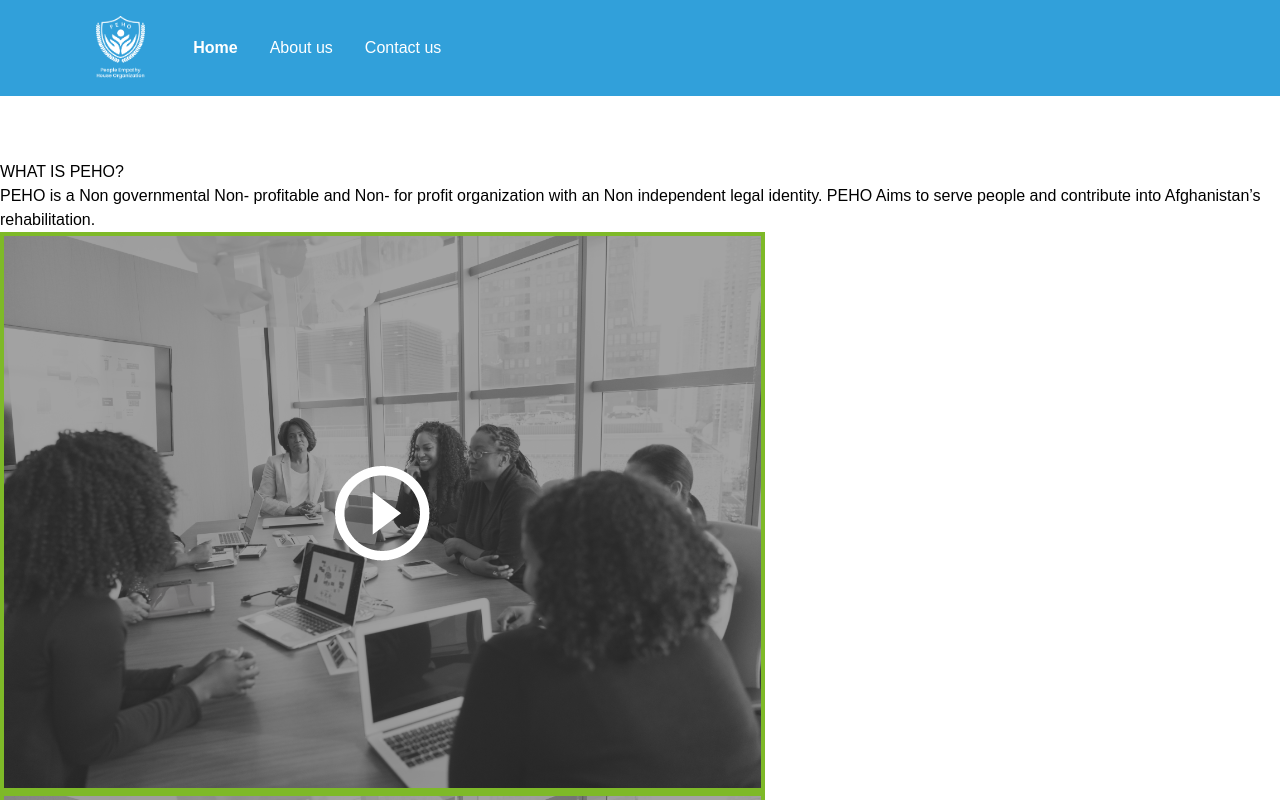
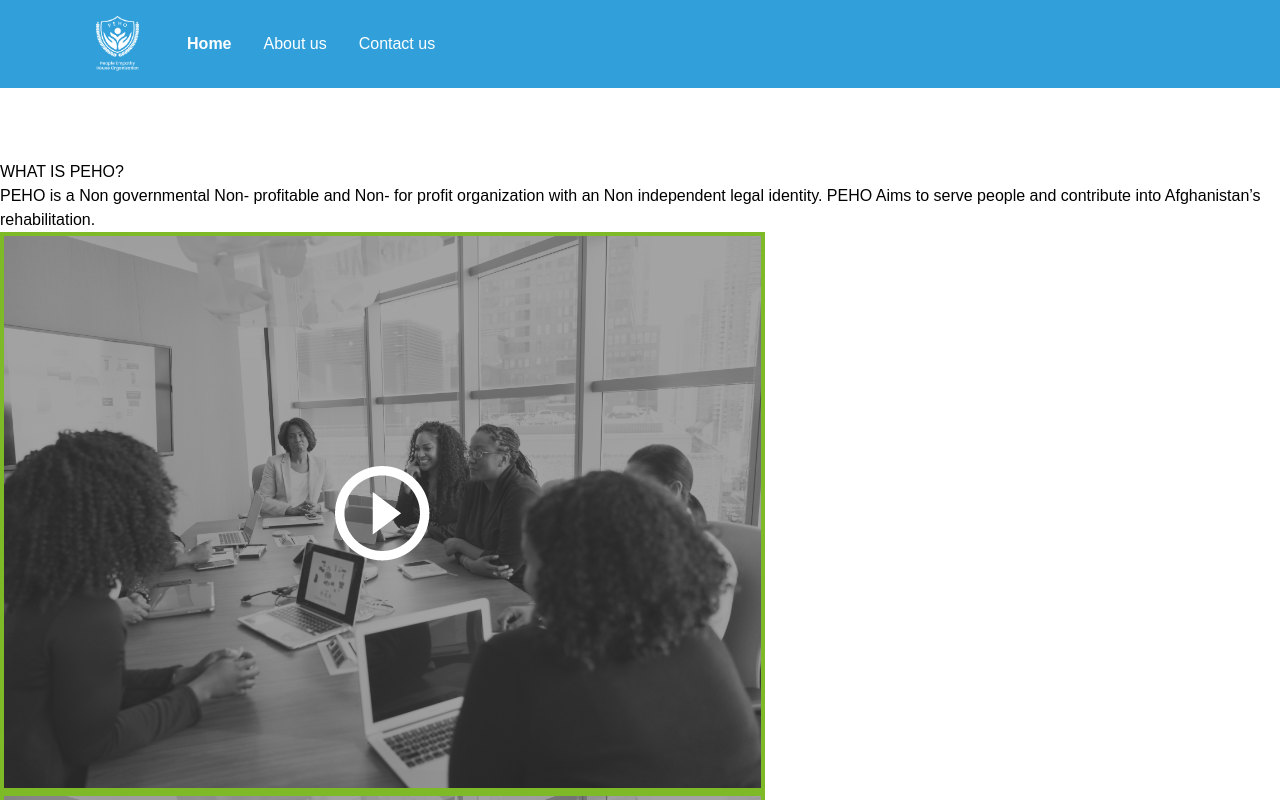
Before and after one commit to safi-n/peho-website, a React (Create React App) app: page / in a window 1280 px wide. Shown: the top 800 px of the page. Built offline with nearby package versions, Linux system fonts and the light colour scheme.

Commit message:
Navbar issue

```diff
--- a/src/Style/navbar.css
+++ b/src/Style/navbar.css
@@ -2,6 +2,7 @@
   top: 0em;
   left: 0em;
   position: fixed;
+  height: fit-content;
 }
 .navbar-box {
   display: flex;
@@ -9,11 +10,11 @@
   width: 100vw;
   padding: 1em;
   align-items: center;
-  z-index: 20;
+  height: em;
 }
 
 .navlogo-box img {
-  height: 4em;
+  height: 3.5em;
   margin-right: 3em;
   margin-left: 5em;
 }
```
